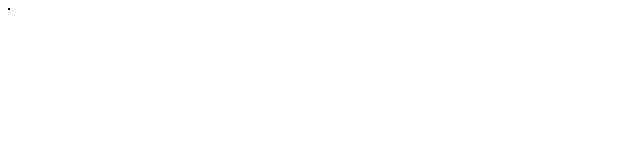
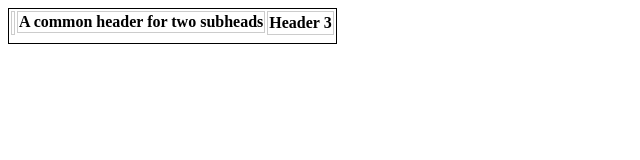
Before and after one commit to CarolinaPc01/hweb1, a plain HTML site: page practicas/p08/table.html in a window 1280 px wide. Shown: the whole page, without its empty margins (0-640 px from the left). Drawn offline with Linux system fonts and the light colour scheme.

Commit message:
Ejercicio 4: Encabezado

```diff
--- a/practicas/p08/table.html
+++ b/practicas/p08/table.html
@@ -10,7 +10,11 @@
 
     <body>
         <table>
-            <tr></tr>
+            <tr>
+                <th rowspan="2"></th>
+                <th colspan="2">A common header for two subheads</th>
+                <th rowspan="2">Header 3</th>
+            </tr>
             <tr></tr>
             <tr></tr>
             <tr></tr>
```
